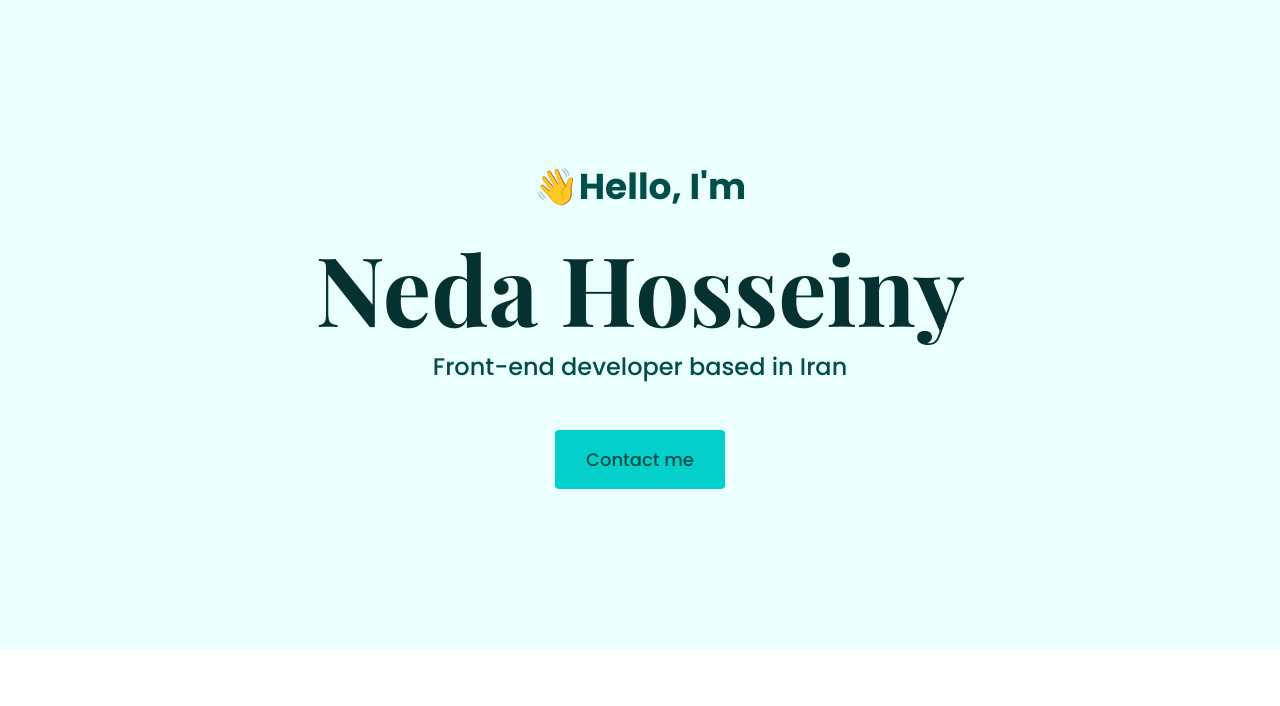
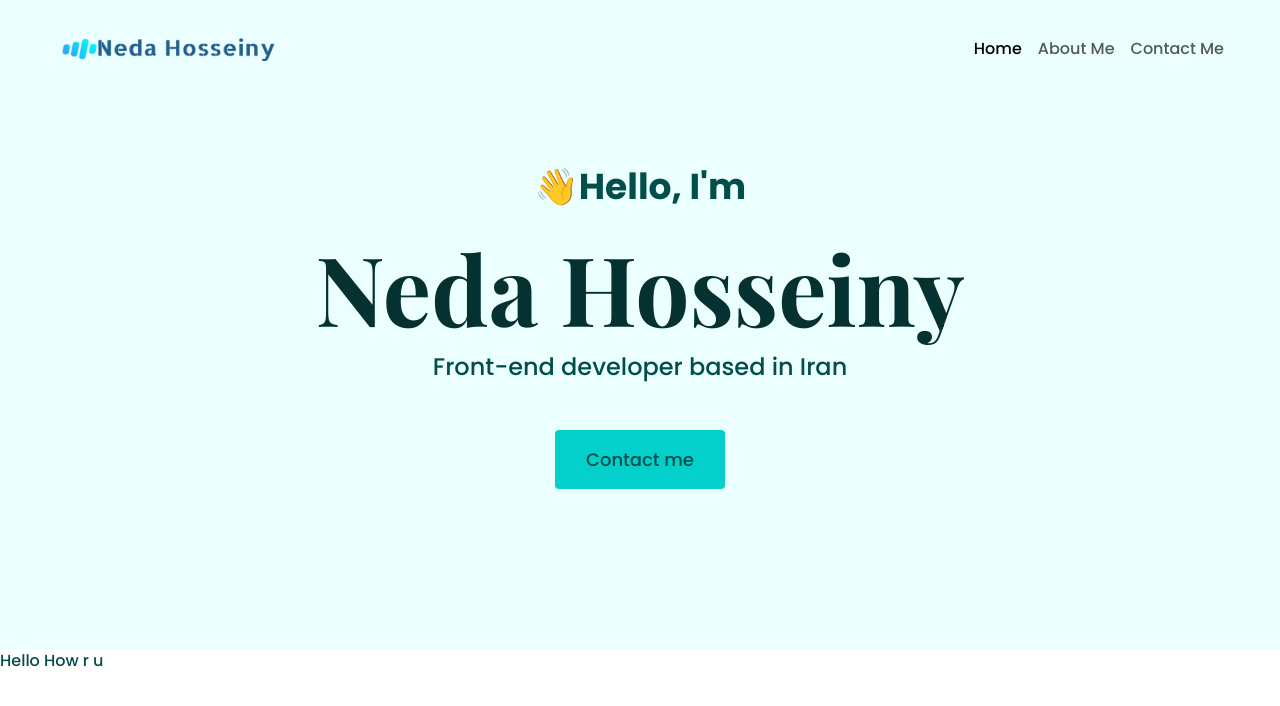
Before and after one commit to neda-h/Portfolio, a plain HTML site: page index.html in a window 1280 px wide. Drawn offline with nearby package versions, Linux system fonts and the light colour scheme.

Commit message:
add navigation bar and logo image

```diff
--- a/Styles/portfolio.css
+++ b/Styles/portfolio.css
@@ -20,8 +20,30 @@ h1 {
 h2 {
   font-size: 24px;
 }
+p {
+  font-size: 16px;
+  font-weight: normal;
+}
+.top-navigation {
+  background: var(--body-lihght-color);
+}
+.navigation-links {
+  display: flex;
+  margin-top: 40px;
+  justify-content: center;
+}
+.navigation-links a {
+  margin: 20px;
+  border-radius: 4px;
+  padding: 20px 15px;
+  text-decoration: none;
+  text-transform: capitalize;
+}
+
 .hero {
   background-color: var(--body-lihght-color);
+}
+.header-content {
   display: block;
   text-align: center;
   padding: 160px 20px;
@@ -31,6 +53,11 @@ h2 {
   font-family: var(--default-font);
   font-weight: bold;
 }
+.logo {
+  padding: 10px;
+  width: 240px;
+  height: 72px;
+}
 .btn-header {
   background: var(--branding-color);
   color: var(--body-medium-color);
--- a/index.html
+++ b/index.html
@@ -32,10 +32,63 @@
   </head>
   <body>
     <div class="hero">
-      <p>👋Hello, I'm</p>
-      <h1>Neda Hosseiny</h1>
-      <h2 class="mb-5">Front-end developer based in Iran</h2>
-      <div><a href="#" class="btn btn-header">Contact me</a></div>
+      <nav
+        class="navbar navbar-expand-md navbar-light fixed-top top-navigation"
+      >
+        <div class="container-fluid pe-5 ps-5">
+          <a class="navbar-brand" href="/" title="Homepage">
+            <img src="/images/Logo.png" class="logo" />
+          </a>
+          <button
+            class="navbar-toggler"
+            type="button"
+            data-bs-toggle="collapse"
+            data-bs-target="#navbarNav"
+            aria-controls="navbarNav"
+            aria-expanded="false"
+            aria-label="Toggle navigation"
+          >
+            <span class="navbar-toggler-icon"></span>
+          </button>
+          <div class="collapse navbar-collapse" id="navbarNav">
+            <ul class="navbar-nav ms-auto">
+              <li class="nav-item">
+                <a
+                  class="nav-link active"
+                  aria-current="page"
+                  href="/"
+                  title="Homepage"
+                  >Home
+                </a>
+              </li>
+              <li class="nav-item">
+                <a
+                  class="nav-link"
+                  title="About Neda Hosseiny"
+                  href="/about.html"
+                  >About Me</a
+                >
+              </li>
+              <li class="nav-item">
+                <a
+                  class="nav-link"
+                  title="Contact Neda Hosseiny"
+                  href="/about.html#contact"
+                  >Contact Me</a
+                >
+              </li>
+            </ul>
+          </div>
+        </div>
+      </nav>
+
+      <div class="header-content">
+        <p>👋Hello, I'm</p>
+        <h1>Neda Hosseiny</h1>
+        <h2 class="mb-5">Front-end developer based in Iran</h2>
+        <div><a href="#" class="btn btn-header">Contact me</a></div>
+      </div>
     </div>
+    <p>Hello How r u</p>
   </body>
 </html>
```
Also changed, not shown: images/Logo.png (added), images/image-1.jpg (added).
